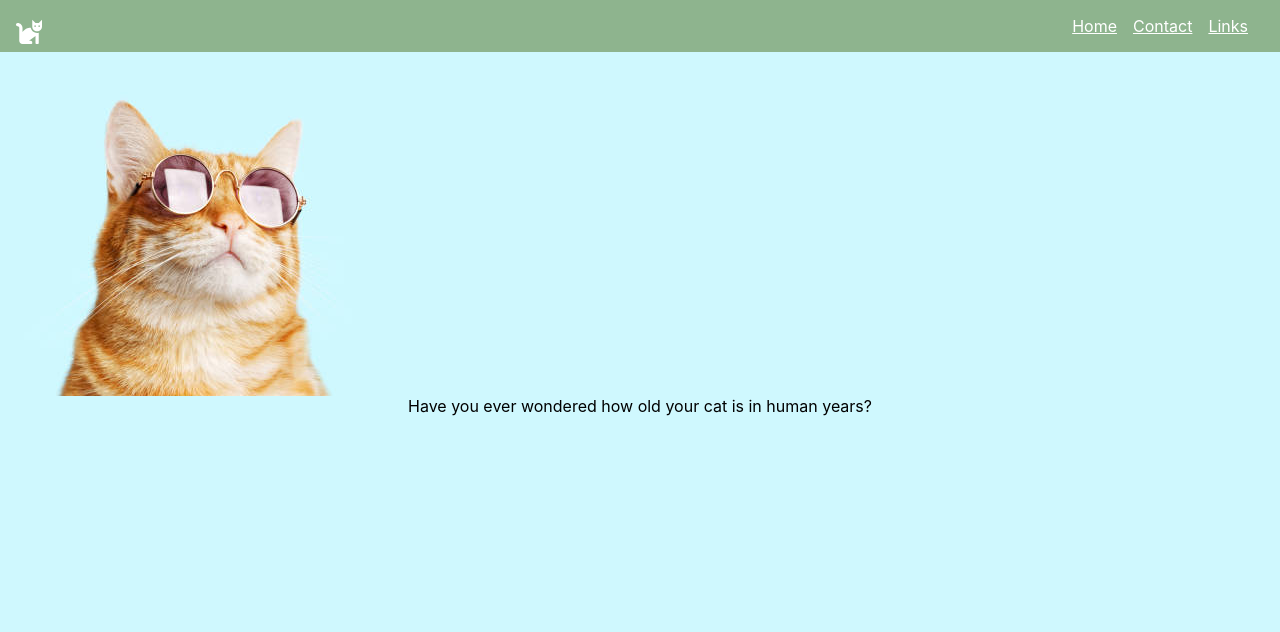
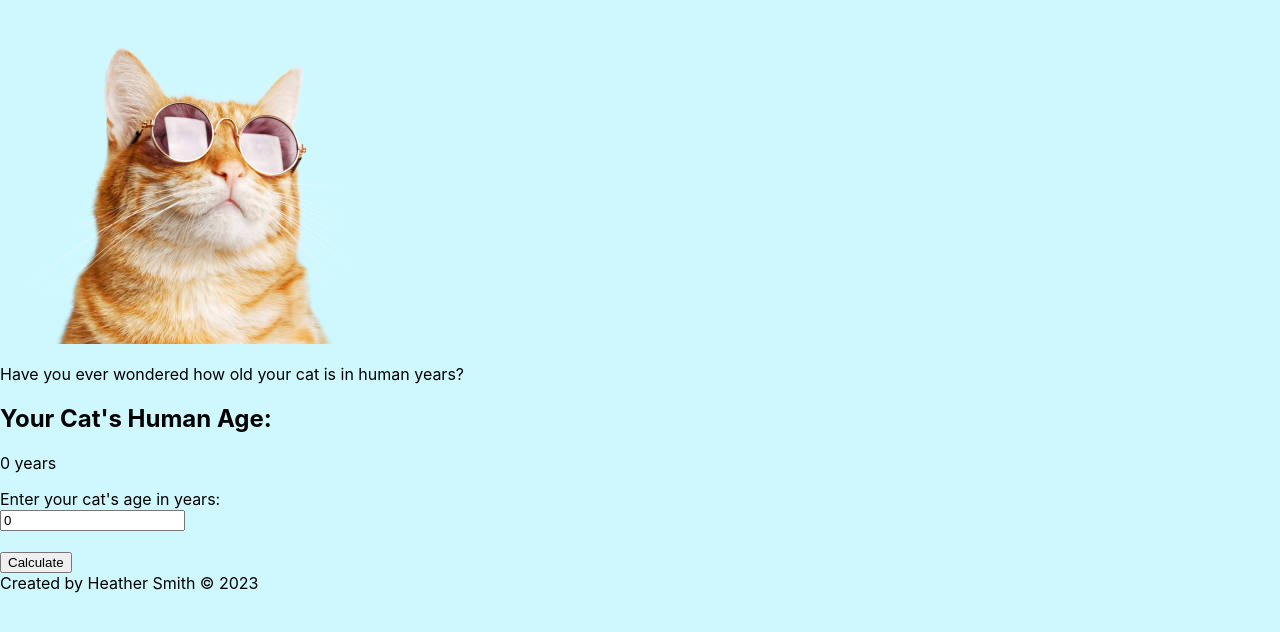
Before and after one commit to sorengrey/cat-years, a React (Create React App) app: page / in a window 1280 px wide. Shown: the top 632 px of the page. Built offline with nearby package versions, Linux system fonts and the light colour scheme.

Commit message:
added functionality for cat years drop-down, some styling updates

```diff
--- a/package.json
+++ b/package.json
@@ -1,5 +1,5 @@
 {
-  "name": "react-tutorial",
+  "name": "cat-years",
   "version": "0.1.0",
   "private": true,
   "dependencies": {
@@ -16,7 +16,7 @@
     "web-vitals": "^1.1.2"
   },
   "scripts": {
-    "start": "react-scripts start",
+    "start": "export NODE_OPTIONS=--openssl-legacy-provider && react-scripts start",
     "build": "react-scripts build",
     "test": "react-scripts test",
     "eject": "react-scripts eject"
--- a/src/App.css
+++ b/src/App.css
@@ -1,5 +1,26 @@
+html,
+body,
+#root {
+  height: 100%;
+  margin: 0;
+}
+button {
+  height: 50px;
+  width: 100px;
+  background: #61dafb;
+  border-radius: 10px;
+  border: none;
+  margin-bottom: 20px;
+}
+
+main {
+  flex-grow: 1;
+}
+
 .App {
-  text-align: center;
+  display: flex;
+  flex-direction: column;
+  min-height: 100%;
 }
 
 .App-logo {
@@ -7,25 +28,71 @@
   pointer-events: none;
 }
 
-@media (prefers-reduced-motion: no-preference) {
+/* @media (prefers-reduced-motion: no-preference) {
   .App-logo {
     animation: App-logo-spin infinite 20s linear;
   }
-}
+} */
+
 
 .App-header {
   background-color: #282c34;
-  min-height: 100vh;
+  max-height: 200px;
   display: flex;
-  flex-direction: column;
-  align-items: center;
-  justify-content: center;
+  flex-direction: row;
+  align-items: flex-start;
+  justify-content: space-between;
   font-size: calc(10px + 2vmin);
   color: white;
 }
 
 .App-link {
   color: #61dafb;
+}
+
+.App-footer {
+  margin-top: auto;
+  background-color: #282c34;
+  display: flex;
+  flex-direction: row;
+  align-items: center;
+  justify-content: center;
+  font-size: calc(6px + 1vmin);
+  color: white;
+  padding: 20px;
+}
+
+form {
+  display: flex;
+  flex-direction: column;
+  align-items: center;
+  justify-content: center;
+  padding-top: 20px;
+  background: white;
+}
+
+.inputs {
+  display: flex;
+  flex-direction: row;
+  align-items: center;
+  justify-content: center;
+  padding-top: 20px;
+}
+
+
+.kittyphoto {
+  justify-content: center;
+}
+
+.question {
+  background: white;
+  padding: 20px;
+  margin-top: -3px;
+  text-align: center;
+}
+
+.years {
+  margin-right: 10px;
 }
 
 @keyframes App-logo-spin {
--- a/src/App.js
+++ /dev/null
@@ -1,22 +0,0 @@
-// import { BrowserRouter, Route, Link } from "react-router-dom";
-import React from 'react';
-import kittyphoto from "./cat-photo.jpg";
-import "./App.css";
-import Navbar from "./component/navbar/index";
-import { faCat } from '@fortawesome/free-solid-svg-icons';
-
-function App() {
-
-  return (
-    <div className="App">
-        <Navbar />
-        <main>
-        <img src={kittyphoto} alt="an orange tabby cat wearing purple sunglasses" className="kittyphoto"/>
-        <div><p>Have you ever wondered how old your cat is in human years?</p></div>
-        </main>
-    </div>
-
-  );
-}
-
-export default App;
--- /dev/null
+++ b/src/App.jsx
@@ -0,0 +1,112 @@
+import React, { useState, useMemo } from "react";
+import kittyphoto from "./cat-photo.jpg";
+
+/**
+ * Calculates a cat's age in human years based on the years entered.
+ * * Rules:
+ * - 1st year = 15 human years
+ * - 2nd year = 9 human years
+ * - Years 3+ = 4 human years per year
+ * * @param {number} catYears - The age of the cat in full years.
+ * @returns {number} The equivalent age in human years.
+ */
+function calculateCatAgeFromYears(catYears) {
+  // Ensure the input is a valid positive number
+  if (typeof catYears !== 'number' || catYears < 0) {
+    return 0;
+  }
+
+  // Rule 1: First year is 15
+  if (catYears === 1) {
+    return 15;
+  }
+
+  // Rule 2: Second year adds 9 (15 + 9 = 24)
+  if (catYears === 2) {
+    return 24;
+  }
+
+  // Rule 3: Years 3 and above
+  if (catYears > 2) {
+    // Start with the first two years (24)
+    let humanYears = 24;
+
+    // Add 4 human years for every year past the second year
+    const remainingYears = catYears - 2;
+    humanYears += (remainingYears * 4);
+
+    return humanYears;
+  }
+
+  // If years is 0 or less than 1, return 0 for now.
+  return 0;
+}
+
+
+export default function App() {
+  // State to hold the cat's age inputs
+  const [years, setYears] = useState(0);
+  const [months, setMonths] = useState(0); // Placeholder for future use
+
+  // Use useMemo to calculate the human age only when 'years' changes
+  const humanAge = useMemo(() => {
+    // We only call the calculation if years is a positive integer
+    return calculateCatAgeFromYears(parseInt(years) || 0);
+  }, [years]);
+
+  // Handler for the years input change
+  const handleYearChange = (event) => {
+    // Use Math.max to prevent negative numbers, and parseInt to ensure integer input
+    const newYears = Math.max(0, parseInt(event.target.value, 10) || 0);
+    setYears(newYears);
+  };
+
+  // Handler to prevent form submission
+  const handleSubmit = (event) => {
+      event.preventDefault();
+  };
+
+
+  return (
+    <div className="App">
+      {/* <Navbar /> */}
+      <main>
+        <div className="kittyphoto">
+          <img
+            src={kittyphoto}
+            alt="an orange tabby cat wearing purple sunglasses"
+          />
+        </div>
+        <div className="question">
+          <p>Have you ever wondered how old your cat is in human years?</p>
+        </div>
+
+        {/* Result Display */}
+        <div className="result-display">
+            <h2>Your Cat's Human Age:</h2>
+            <p className="human-age">{humanAge} years</p>
+        </div>
+
+        <div>
+          <form onSubmit={handleSubmit}>
+            Enter your cat's age in years:
+            <div className="inputs">
+              <input
+                type="number"
+                name="years"
+                className="years"
+                placeholder="Years"
+                value={years}
+                onChange={handleYearChange}
+                min="0"
+              />
+            </div>
+            <br />
+            <button type="submit">Calculate</button>
+          </form>
+        </div>
+      </main>
+      <footer className="App-footer">Created by Heather Smith © 2023</footer>
+    </div>
+  );
+}
--- a/src/component/navbar/index.js
+++ b/src/component/navbar/index.js
@@ -1,16 +1,16 @@
-import './style.css';
-import { FontAwesomeIcon } from '@fortawesome/react-fontawesome';
-import { faCat } from '@fortawesome/free-solid-svg-icons';
+import "./style.css";
+import { FontAwesomeIcon } from "@fortawesome/react-fontawesome";
+import { faCat } from "@fortawesome/free-solid-svg-icons";
 
-
-
-function Navbar(){
-    return <nav>
-        <a href="#" className="kitty"><FontAwesomeIcon icon={ faCat } /></a>
-        <a href="#">Home</a>
-        <a href="#">Contact</a>
-        <a href="#">Links</a>
+function Navbar() {
+  return (
+    <nav className="App-header">
+      <a href="#" className="kitty">
+        <FontAwesomeIcon icon={faCat} />
+      </a>
+      <a href="#">About</a>
     </nav>
+  );
 }
 
 export default Navbar;
```
Also changed, not shown: src/index.js (+6 -6 lines), 2 other files (tests, documents, lock files or other folders).
